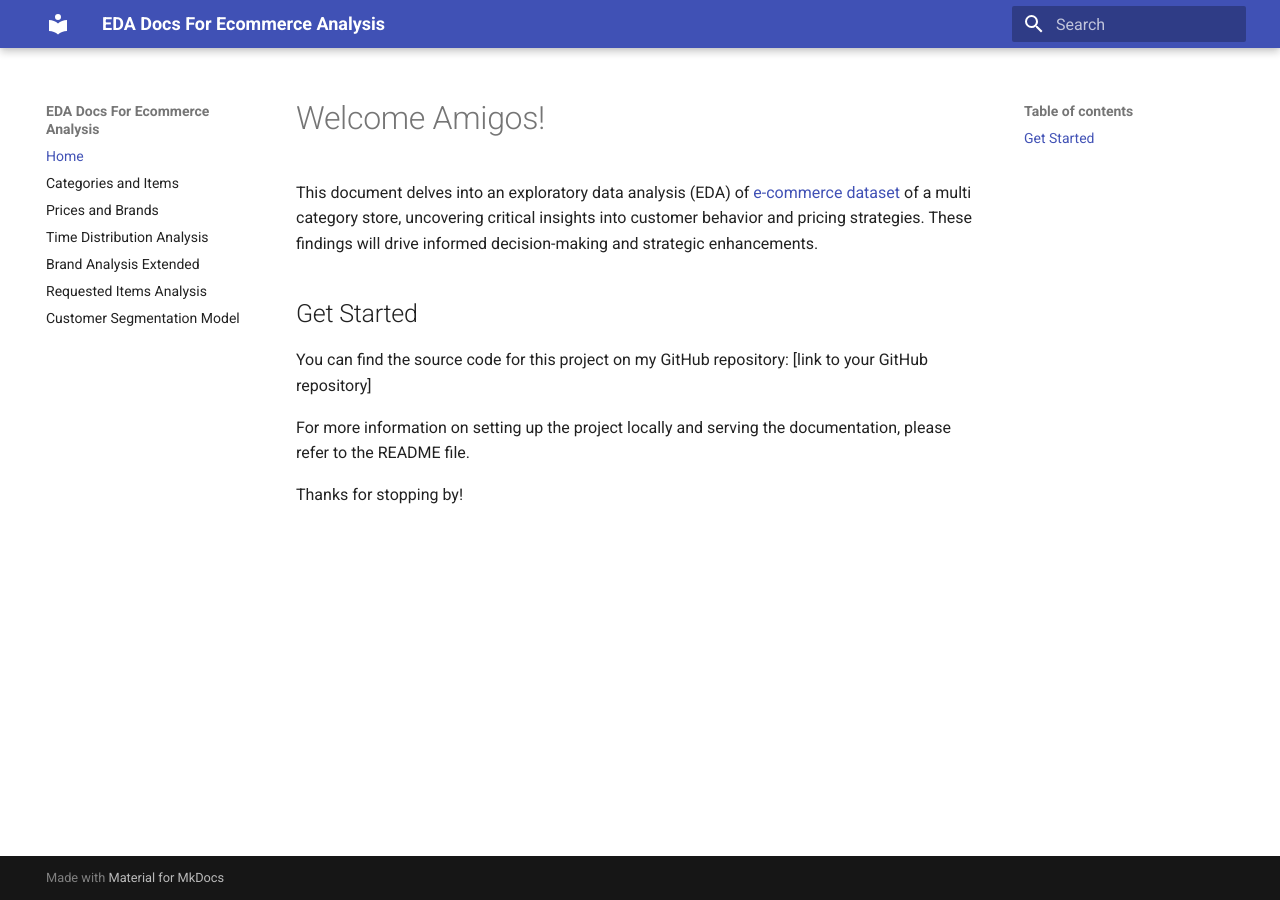
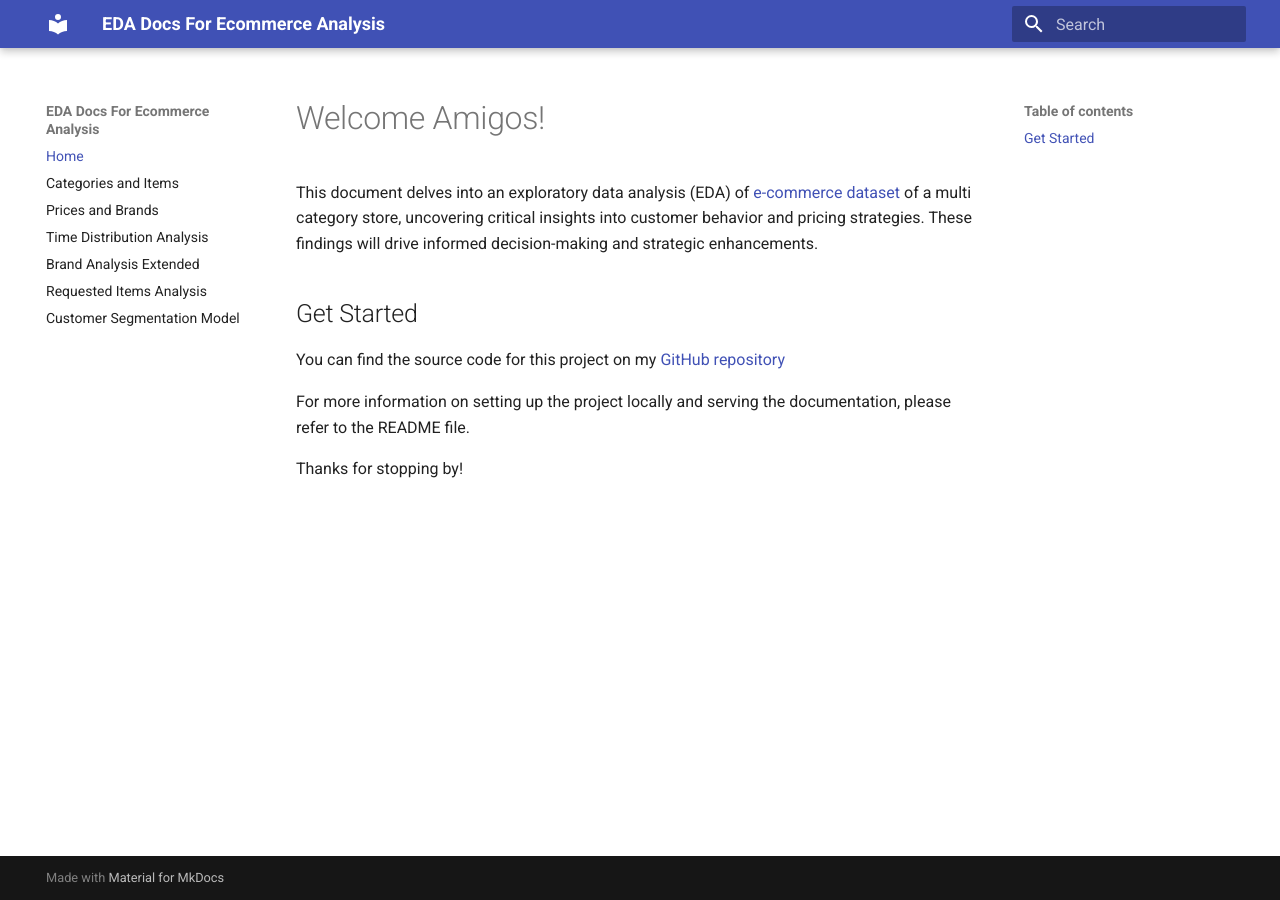
Before and after one commit to Sherwin-14/shopease_analysis, an MkDocs documentation site: the page built from docs/index.md, in a window 1280 px wide. Built offline with MkDocs 1.6.1 and Material for MkDocs 9.7.7, drawn with Linux system fonts in a browser that asks for light colours.

Commit message:
Added link to github repo in index.md

```diff
--- a/docs/index.md
+++ b/docs/index.md
@@ -4,7 +4,7 @@
 
 ## Get Started
 
-You can find the source code for this project on my GitHub repository: [link to your GitHub repository]
+You can find the source code for this project on my [GitHub repository](https://github.com/Sherwin-14/shopease_analysis)
 
 For more information on setting up the project locally and serving the documentation, please refer to the README file.
 
```
